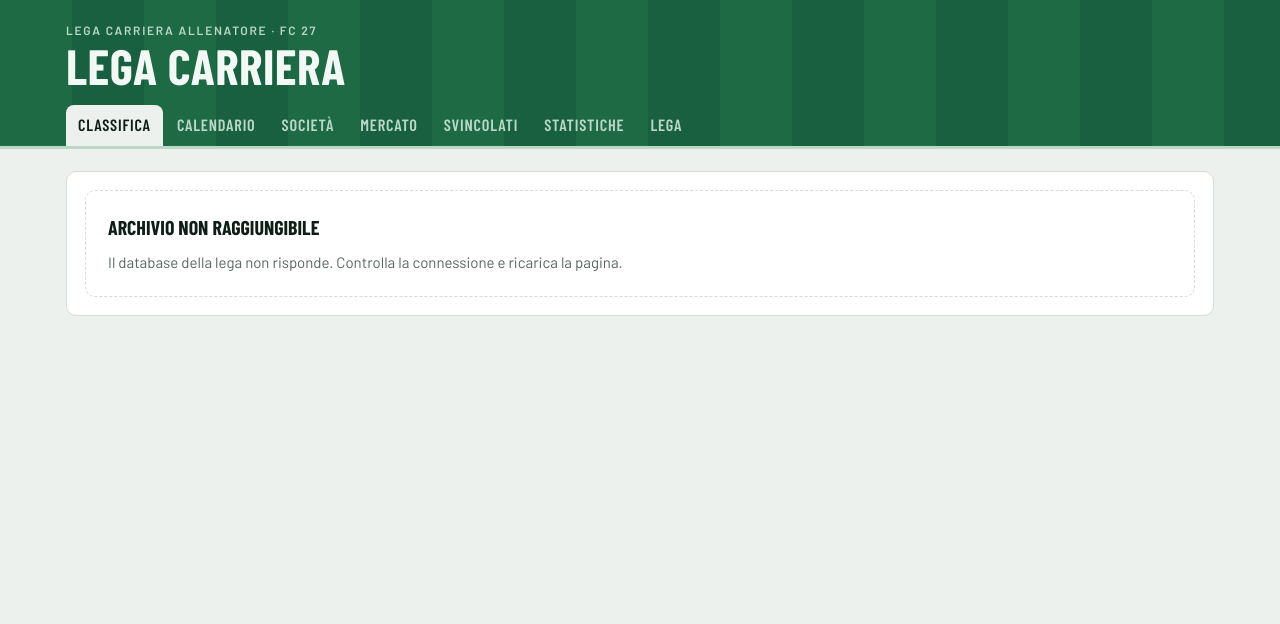
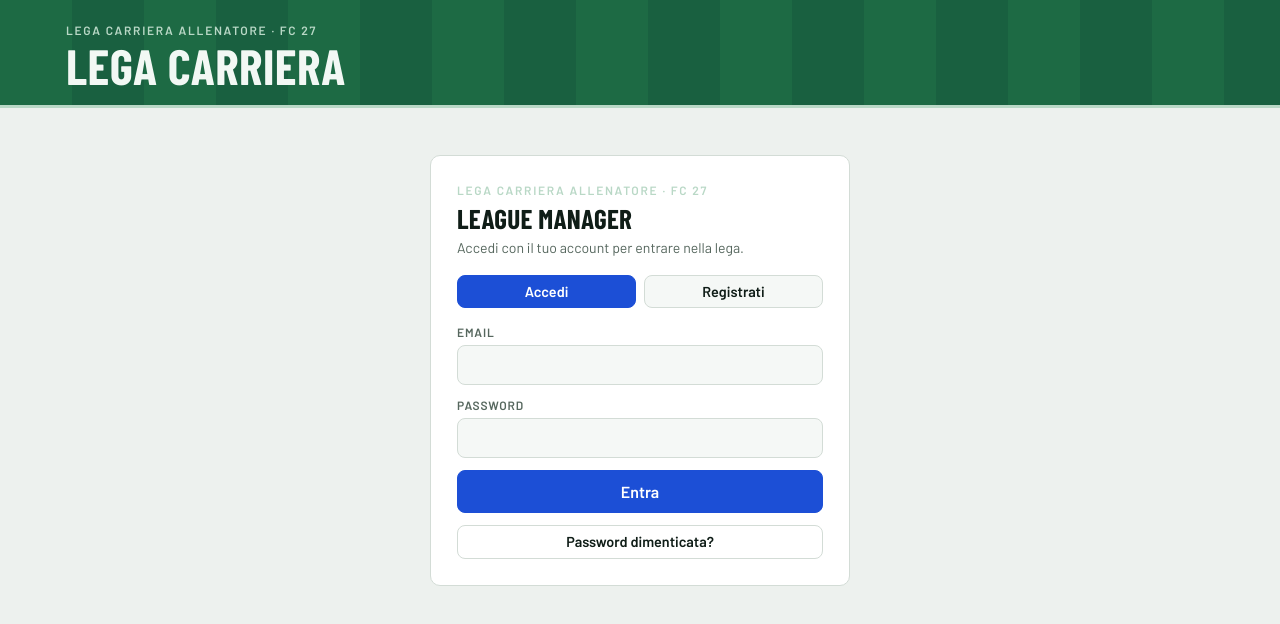
Before and after one commit to m3zk1lo/league-manager, a plain HTML site: page index.html in a window 1280 px wide. Drawn offline with nearby package versions, Linux system fonts and the light colour scheme.

Commit message:
Add files via upload

```diff
--- a/index.html
+++ b/index.html
@@ -1342,7 +1342,7 @@ function closeSeason(){
 
 
 /* ---------- Supabase ---------- */
-const SB_URL = 'SUPABASE_URL', SB_KEY = 'SUPABASE_KEY';
+const SB_URL = 'https://kqltgtdnuklvvlacqbka.supabase.co', SB_KEY = 'sb_publishable_8a5wshMCsu10jzHmFRRNNQ_3NDfzJ_o';
 let sb = null;
 function dbErr(e){
   const m = String(e?.message || e || '');
```
